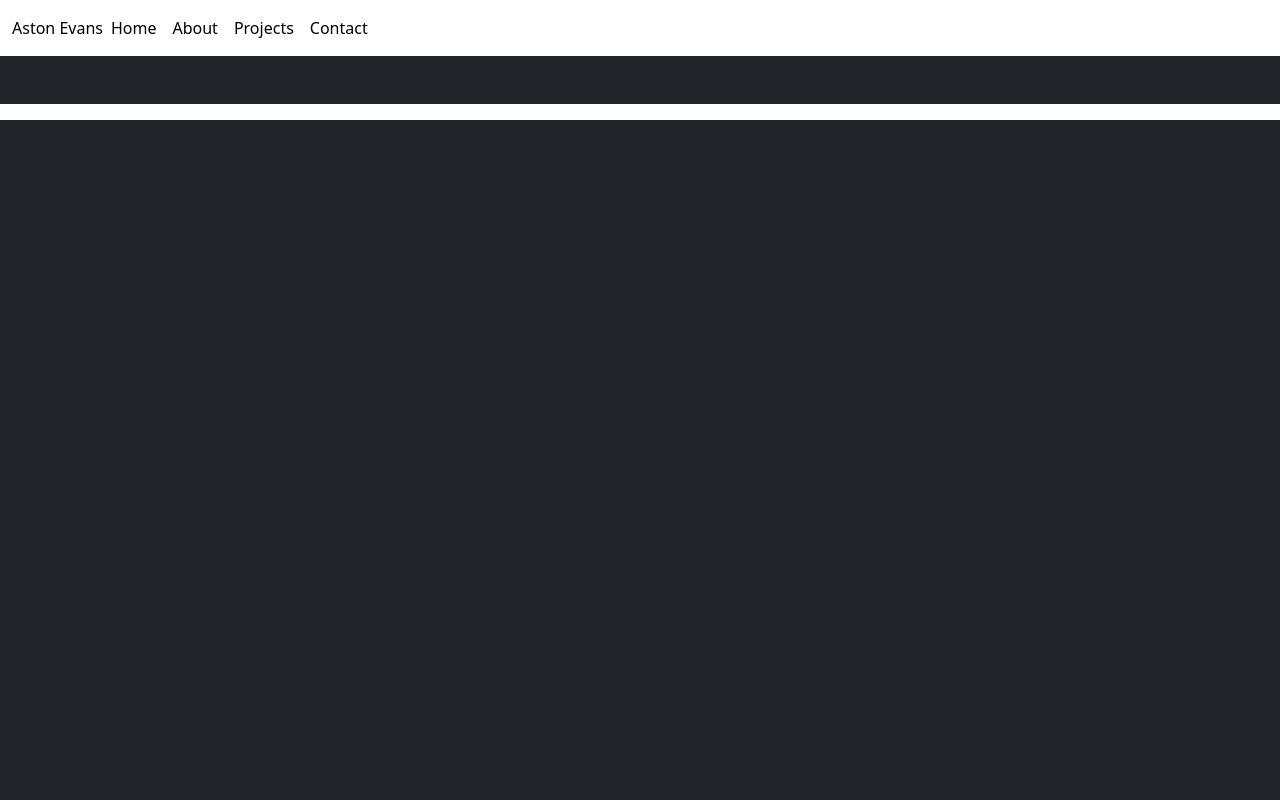
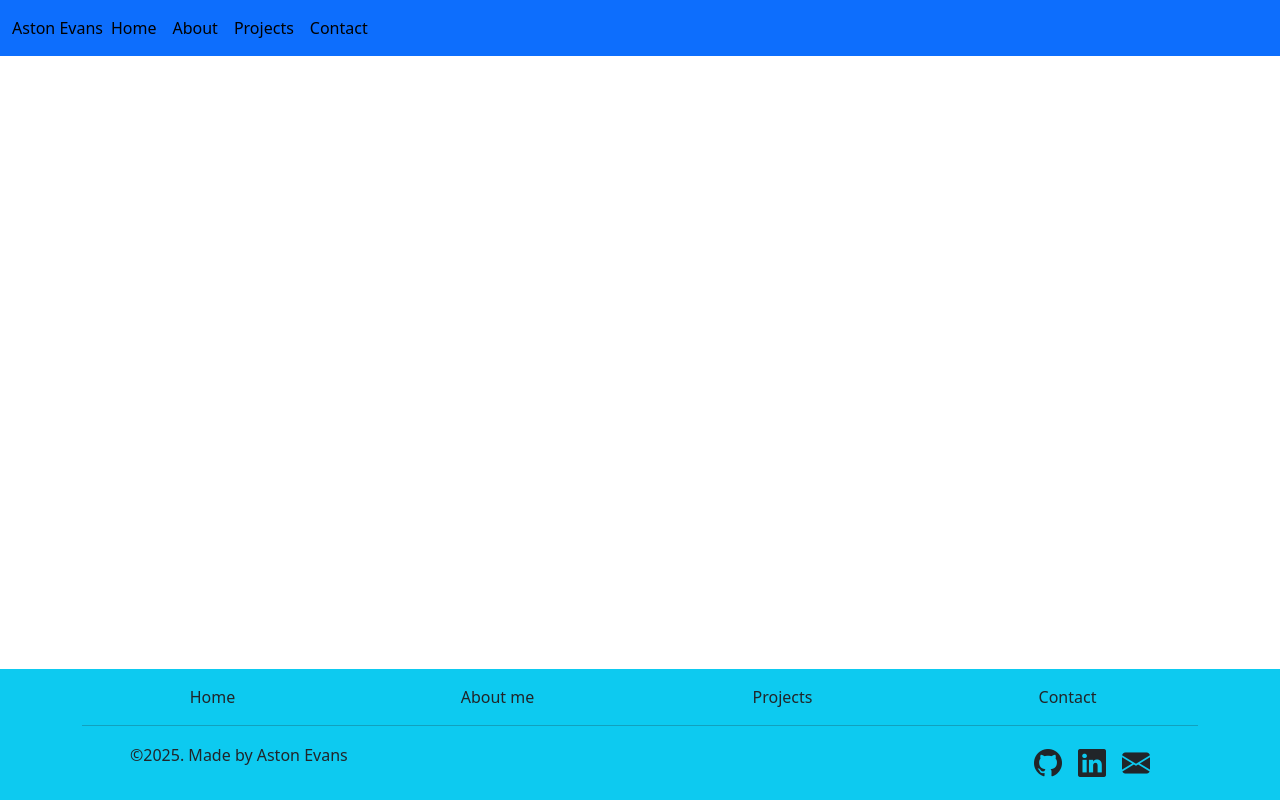
Before and after one commit to aston-evans/portfolio, a website built with webpack: page src/home.html in a window 1280 px wide. Built offline with nearby package versions, Linux system fonts and the light colour scheme.

Commit message:
updated nav, and added in the footer0

```diff
--- a/src/home.html
+++ b/src/home.html
@@ -8,9 +8,9 @@
 
 </head>
 
-<body class="bg-dark">
+<body class="d-flex flex-column min-vh-100">
     <script type="module" src="/script.js"></script>
-    <nav class="navbar navbar-expand-lg bg-white">
+    <nav class="navbar navbar-expand-lg bg-primary">
         <div class="container-fluid">
             <a class="navbar-brand" href="home.html">Aston Evans</a>
             <button class="navbar-toggler" type="button" data-bs-toggle="collapse"
@@ -36,15 +36,45 @@
             </div>
         </div>
     </nav>
+
     <!-- main content-->
-    <div class="d-flex bg-white justify-content-center align-items-center mt-5">
-        <p></p>
+    <div class="container m-auto">
+        <h1></h1>
     </div>
-    <footer>
-        <div class="footer bg-light">
-            <a></a>
+    <footer class="bg-info text-center p-3 mt-auto primary">
+        <div class="container">
+            <div class="row">
+                <div class="col">
+                    <a class="text-reset link-underline link-underline-opacity-0" href="/home.html"> Home</a>
+                </div>
+                <div class="col">
+                    <a class="text-reset link-underline link-underline-opacity-0" href="/about.html"> About me</a>
+                </div>
+                <div class="col">
+                    <a class="text-reset link-underline link-underline-opacity-0" href="/project.html"> Projects</a>
+                </div>
+                <div class="col">
+                    <a class="text-reset link-underline link-underline-opacity-0" href="/contact.html"> Contact </a>
+                </div>
+
+            </div>
+            <hr>
+            <div class="d-flex align-items-center justify-content-between">
+                <p class="mx-5">©2025. Made by <a>Aston Evans</a> </p>
+                <div class="d-flex align-items-center ms-auto me-5 ">
+                    <a href="https://github.com/aston-evans" target="_blank" class="text-reset me-3">
+                        <i class="bi bi-github fs-3"></i>
+                    </a>
+                    <a href="https://www.linkedin.com/in/aston-evans-241a9334b/" target="_blank"
+                        class="text-reset me-3">
+                        <i class="bi bi-linkedin fs-3"></i>
+                    </a>
+                    <a href="mailto:findaston@gmail.com" class="text-reset">
+                        <i class="bi bi-envelope-fill fs-3"></i>
+                </div>
+            </div>
         </div>
-        <!-- contact info, links to github/ linkedin/ email etc. -->
+
     </footer>
 
     <script src="dist/bundle.js"></script>
```
